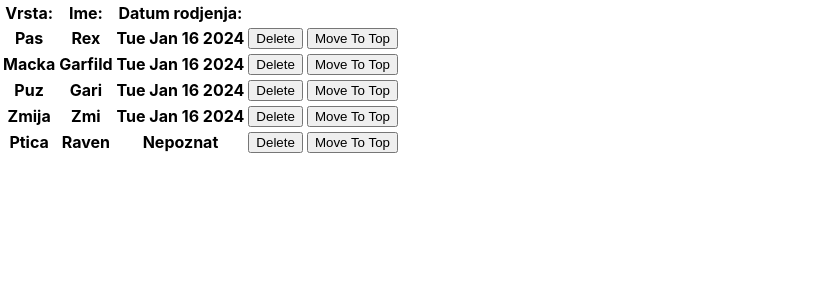
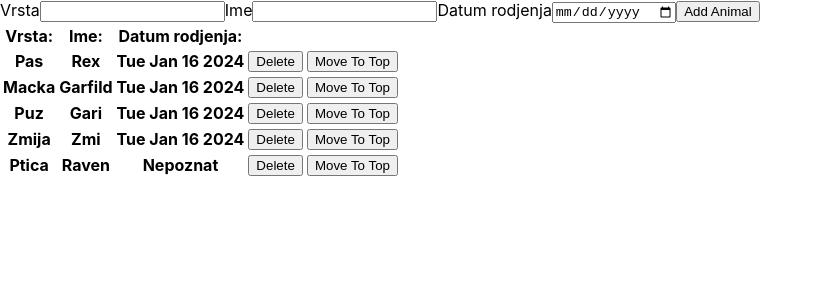
Before and after one commit to BiljanaDa/zooapp, a React (Create React App) app: page / in a window 1280 px wide. Shown: the top 300 px of the page, without its empty margins (0-822 px from the left). Built offline with nearby package versions, Linux system fonts and the light colour scheme.

Commit message:
add animal

```diff
--- a/src/AnimalList.js
+++ b/src/AnimalList.js
@@ -8,6 +8,17 @@ function AnimalList() {
     { vrsta: "Zmija", ime: "Zmi", datumRodjenja: new Date() },
     { vrsta: "Ptica", ime: "Raven" },
   ]);
+
+  const [newAnimal, setNewAnimal] = useState([
+    { vrsta: "", ime: "", datumRodjenja: "" },
+  ]);
+
+  const addAnimal = (e) => {
+    e.preventDefault();
+    setAnimals([...animals, newAnimal]);
+
+    setNewAnimal({ vrsta: "", ime: "", datumRodjenja: "" });
+  };
 
   const removeAnimal = (index) => {
     // setAnimals([...animals.slice(0, index), ...animals.slice(index + 1)]);
@@ -37,6 +48,35 @@ function AnimalList() {
   };
 
   return (
+    <div>
+      <form onSubmit={addAnimal}>
+        <label>Vrsta</label>
+        <input
+          type="text"
+          value={newAnimal.vrsta}
+          onChange={(e) =>
+            setNewAnimal({ ...newAnimal, vrsta: e.target.value })
+          }
+        />
+        <label>Ime</label>
+        <input
+          type="text"
+          value={newAnimal.ime}
+          onChange={(e) => setNewAnimal({ ...newAnimal, ime: e.target.value })}
+        />
+        <label>Datum rodjenja</label>
+        <input
+          type="date"
+          value={newAnimal.datumRodjenja}
+          onChange={(e) =>
+            setNewAnimal({
+              ...newAnimal,
+              datumRodjenja: new Date(e.target.value),
+            })
+          }
+        />
+        <button type="submit">Add Animal</button>
+      </form>
       <table>
         <thead>
           <tr>
@@ -65,6 +105,7 @@ function AnimalList() {
           ))}
         </tbody>
       </table>
+    </div>
   );
 }
 
```
Lines whose indentation alone changed are shown as unchanged.
